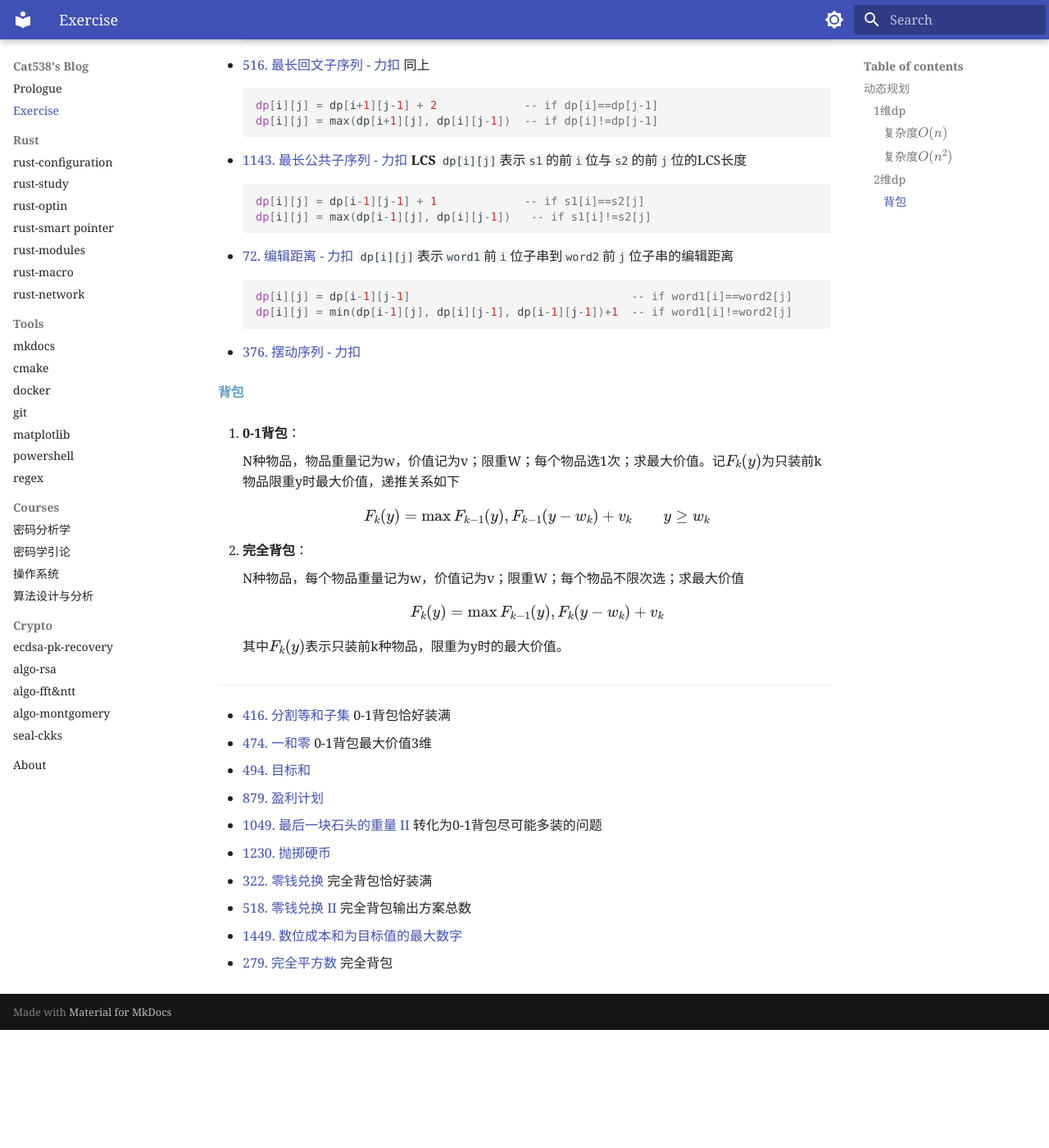
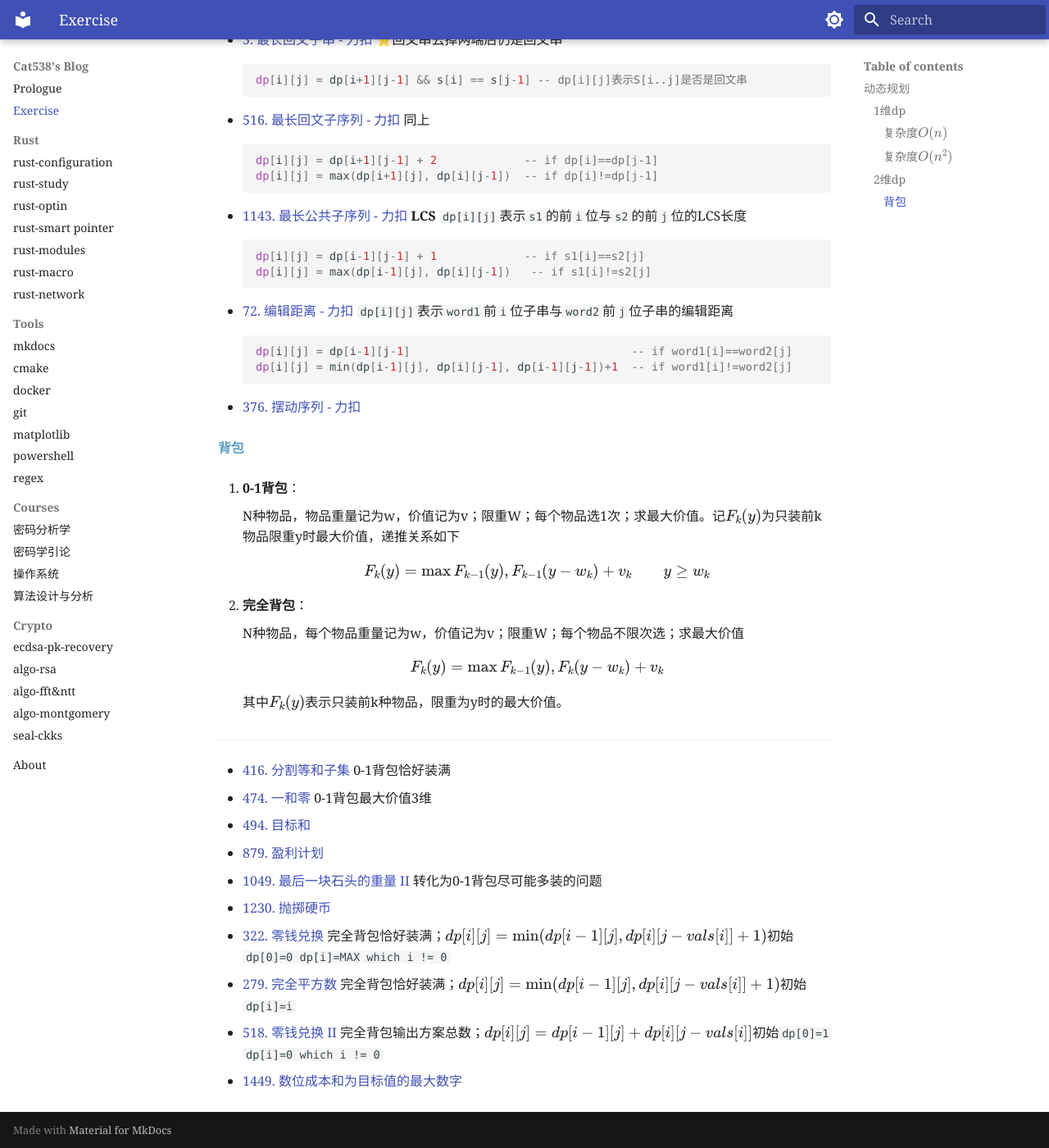
Before and after one commit to cat538/cat538.github.io, an MkDocs documentation site: the page built from docs/plan.md, in a window 1280 px wide and 1400 px high, scrolled down 3791 px. Shown: the whole window at 82% size. Built offline with MkDocs 1.6.1 and Material for MkDocs 9.7.7, drawn with Linux system fonts in a browser that asks for light colours; before the commit the page ends 5047 px from its top, so only the background shows below that; some of the changed text lies outside the part shown.

Commit message:
update exercise

````diff
--- a/docs/plan.md
+++ b/docs/plan.md
@@ -50,7 +50,11 @@ int maxSubArray(vector<int>& nums) {
 
 - [63. 不同路径 II - 力扣](https://leetcode.cn/problems/unique-paths-ii/) 同上
 
-- [64. 最小路径和 - 力扣](https://leetcode.cn/problems/minimum-path-sum/) 同上，$dp[i][j] = \min(dp[i-1][j], dp[i][j-1])+grid[i][j]$
+- [64. 最小路径和 - 力扣](https://leetcode.cn/problems/minimum-path-sum/) 同上，$dp[i][j] = \min(dp[i-1][j], dp[i][j-1])+grid[i][j])$
+
+- [264. 丑数 II - 力扣](https://leetcode.cn/problems/ugly-number-ii/) $dp[i] = \min({dp[p2]*2, dp[p3]*3, dp[p5]*5})$
+
+- [313. 超级丑数 - 力扣](https://leetcode.cn/problems/super-ugly-number/) //!TODO
 
 - [53. 最大子数组和 - 力扣](https://leetcode.cn/problems/maximum-subarray/) MIS，$dp[i] = \texttt{if}(dp[i-1]<0)\quad\{nums[i]\}\quad\texttt{else}\quad\{dp[i-1]+nums[i] \}$
 
@@ -207,7 +211,7 @@ int maxSubArray(vector<int>& nums) {
     dp[i][j] = max(dp[i-1][j], dp[i][j-1])	 -- if s1[i]!=s2[j]
     ```
 
-- [72. 编辑距离 - 力扣](https://leetcode.cn/problems/edit-distance/) `dp[i][j]`表示`word1`前`i`位子串到`word2`前`j`位子串的编辑距离
+- [72. 编辑距离 - 力扣](https://leetcode.cn/problems/edit-distance/) `dp[i][j]`表示`word1`前`i`位子串与`word2`前`j`位子串的编辑距离
 
     ```haskell
     dp[i][j] = dp[i-1][j-1]                                 -- if word1[i]==word2[j]
@@ -244,7 +248,7 @@ int maxSubArray(vector<int>& nums) {
 - [879. 盈利计划 ](https://leetcode.cn/problems/profitable-schemes/)
 - [1049. 最后一块石头的重量 II](https://leetcode.cn/problems/last-stone-weight-ii/) 转化为0-1背包尽可能多装的问题
 - [1230. 抛掷硬币](https://leetcode.cn/problems/toss-strange-coins/)
-- [322. 零钱兑换](https://leetcode-cn.com/problems/coin-change) 完全背包恰好装满
-- [518. 零钱兑换 II ](https://leetcode-cn.com/problems/coin-change-2) 完全背包输出方案总数
+- [322. 零钱兑换](https://leetcode-cn.com/problems/coin-change) 完全背包恰好装满；$dp[i][j]=\min(dp[i-1][j], dp[i][j-vals[i]]+1)$初始`dp[0]=0 dp[i]=MAX which i != 0`
+- [279. 完全平方数](https://leetcode.cn/problems/perfect-squares/) 完全背包恰好装满；$dp[i][j] = \min(dp[i-1][j], dp[i][j-vals[i]]+1)$初始`dp[i]=i`
+- [518. 零钱兑换 II ](https://leetcode-cn.com/problems/coin-change-2) 完全背包输出方案总数；$dp[i][j]=dp[i-1][j]+dp[i][j-vals[i]]$初始`dp[0]=1 dp[i]=0 which i != 0`
 - [1449. 数位成本和为目标值的最大数字](https://leetcode.cn/problems/form-largest-integer-with-digits-that-add-up-to-target/)
-- [279. 完全平方数](https://leetcode.cn/problems/perfect-squares/) 完全背包
````
